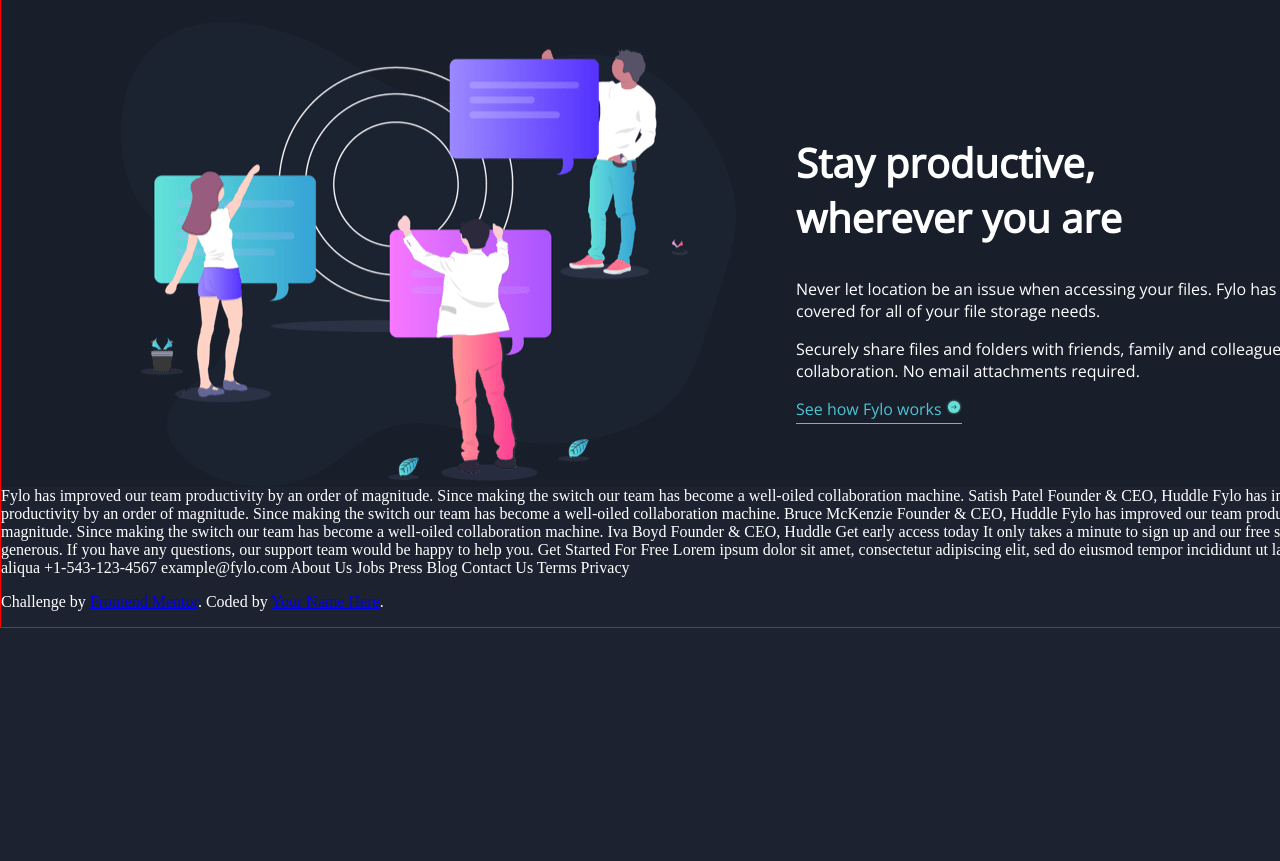
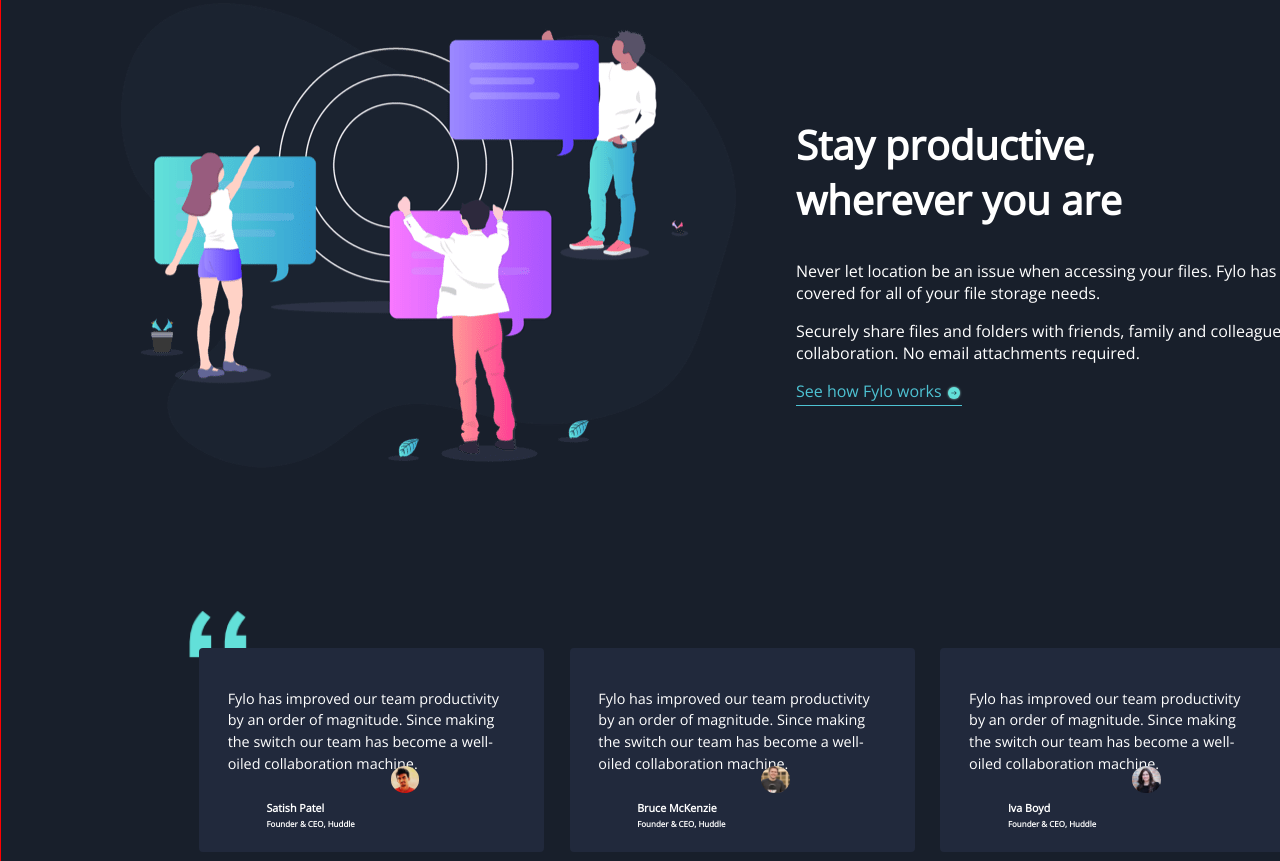
Before and after one commit to aaronspurgeon/Frontend-Mentors-I, a plain HTML site: page index.html in a window 1280 px wide. Shown: the part 1939-2800 px from the top of the page. Before the commit the page ends 2567 px from the top, so only its background shows below. Drawn offline with nearby package versions, Linux system fonts and the light colour scheme.

Commit message:
added styling to the review section, also reformatted my HTML to be semantic, need to go back this section to make it responsive friendly

```diff
--- a/index.html
+++ b/index.html
@@ -26,16 +26,17 @@
         <a href="#">Sign In</a>
       </nav>
     </header>
-    <div class="top-content">
+
+    <section class="top-content">
       <img src="/images/illustration-intro.png" alt="">
       <h1>All your files in one secure location, accessible anywhere.</h1>
       <p>Fylo stores all your most important files in one secure location. Access them wherever
         you need, share and collaborate with friends family, and co-workers.</p>
       <button class="landing-btn">Get Started</button>
-    </div>
+    </section>
 
 
-    <div class="features">
+    <section class="features">
       <div class="features-flex">
         <img src="/images/icon-access-anywhere.svg" alt="">
         <h3>Access your files, anywhere</h3>
@@ -60,11 +61,9 @@
         <p>Whether you're sharing holidays photos or work documents, Fylo has you covered allowing for all
           file types to be securely stored and shared.</p>
       </div>
+    </section>
 
-
-    </div>
-
-    <div class="how-it-works">
+    <section class="how-it-works">
       <img src="/images/illustration-stay-productive.png" alt="">
       <div class="how-it-works-text">
         <h2>Stay productive, <br> wherever you are</h2>
@@ -74,27 +73,40 @@
           attachments required.</p>
         <a href="#">See how Fylo works <img src="/images/icon-arrow.svg" alt=""></a>
       </div>
-
-    </div>
+    </section>
 
 
-    Fylo has improved our team productivity by an order of magnitude. Since making the switch our team has
-    become a well-oiled collaboration machine.
+    <section class="reviews">
+      <img src="/images/bg-quotes.png" alt="">
+      <div class="review-card left">
+        <p>Fylo has improved our team productivity by an order of magnitude. Since making the switch our team has
+          become a well-oiled collaboration machine.</p>
+        <img src="/images/profile-1.jpg" alt="">
+        <div class="people">
+          <h6 class="person">Satish Patel</h6>
+          <h6 class="title">Founder & CEO, Huddle</h6>
+        </div>
+      </div>
+      <div class="review-card">
+        <p>Fylo has improved our team productivity by an order of magnitude. Since making the switch our team has
+          become a well-oiled collaboration machine.</p>
+        <img src="/images/profile-2.jpg" alt="">
+        <div class="people">
+          <h6 class="person">Bruce McKenzie</h6>
+          <h6 class="title">Founder & CEO, Huddle</h6>
+        </div>
+      </div>
+      <div class="review-card right">
+        <p>Fylo has improved our team productivity by an order of magnitude. Since making the switch our team has
+          become a well-oiled collaboration machine.</p>
+        <img src="/images/profile-3.jpg" alt="">
+        <div class="people">
+          <h6 class="person">Iva Boyd</h6>
+          <h6 class="title">Founder & CEO, Huddle</h6>
+        </div>
+      </div>
+    </section>
 
-    Satish Patel
-    Founder & CEO, Huddle
-
-    Fylo has improved our team productivity by an order of magnitude. Since making the switch our team has
-    become a well-oiled collaboration machine.
-
-    Bruce McKenzie
-    Founder & CEO, Huddle
-
-    Fylo has improved our team productivity by an order of magnitude. Since making the switch our team has
-    become a well-oiled collaboration machine.
-
-    Iva Boyd
-    Founder & CEO, Huddle
 
     Get early access today
 
@@ -121,7 +133,7 @@
     <footer>
       <p class="attribution">
         Challenge by <a href="https://www.frontendmentor.io?ref=challenge" target="_blank">Frontend Mentor</a>.
-        Coded by <a href="#">Your Name Here</a>.
+        Coded by <a href="#">Aaron Spurgeon</a>.
       </p>
     </footer>
   </div>
--- a/less/index.less
+++ b/less/index.less
@@ -86,10 +86,10 @@ header {
 
 .features {
     width: 100%;
-    margin-top: 180px;
+    margin-top: 175px;
     display: flex;
     flex-flow: row wrap;
-    justify-content: space-evenly;
+    justify-content: center;
     background: #181F2B;
     font-family: @bodyFont;
 
@@ -117,7 +117,7 @@ header {
     display: flex;
     background: #181F2B;
     padding-left: 120px;
-    padding-top: 80px;
+    padding-top: 60px;
     font-family: @bodyFont;
 
     .how-it-works-text {
@@ -138,6 +138,81 @@ header {
             border-bottom: 1px solid @btnColor;
             padding-bottom: 3px;
             color: @btnColor;
+
+            img {
+                position: relative;
+                top: 4px;
+            }
         }
     }
 }
+
+//reviews
+
+.reviews {
+    display: flex;
+    justify-content: space-evenly;
+    flex-flow: row wrap;
+    width: 100%;
+    background: #181F2B;
+    padding: 180px 0px;
+    font-family: @bodyFont;
+    font-weight: 300;
+
+    img {
+        width: 4%;
+        height: 20%;
+        z-index: 1;
+        position: relative;
+        left: 163px;
+        bottom: 38px;
+    }
+
+    .review-card {
+        width: 20%;
+        height: 175px;
+        background:#21293C;
+        padding: 1% 2%;
+        border-radius: 4px;
+        display: flex;
+        flex-flow: row wrap;
+        z-index: 2;
+
+        img {
+            border-radius: 50%;
+            width: 10%;
+            height: 15%;
+        }
+
+
+        p {
+            font-size: .9rem;
+            line-height: 1.5;
+            margin-bottom: 30px;
+            margin-top: 25px;
+        }
+
+        .people {
+            margin-left: 10px;
+
+           .person {
+               position: relative;
+               bottom: 28px;
+           }
+
+           .title {
+               position: relative;
+               bottom: 50px;
+               font-size: .5rem;
+           }
+        }
+    }
+
+    .left {
+        margin-left: 90px;
+    }
+
+    .right {
+        margin-right: 130px;
+    }
+}
```
Also changed, not shown: css/index.css.
